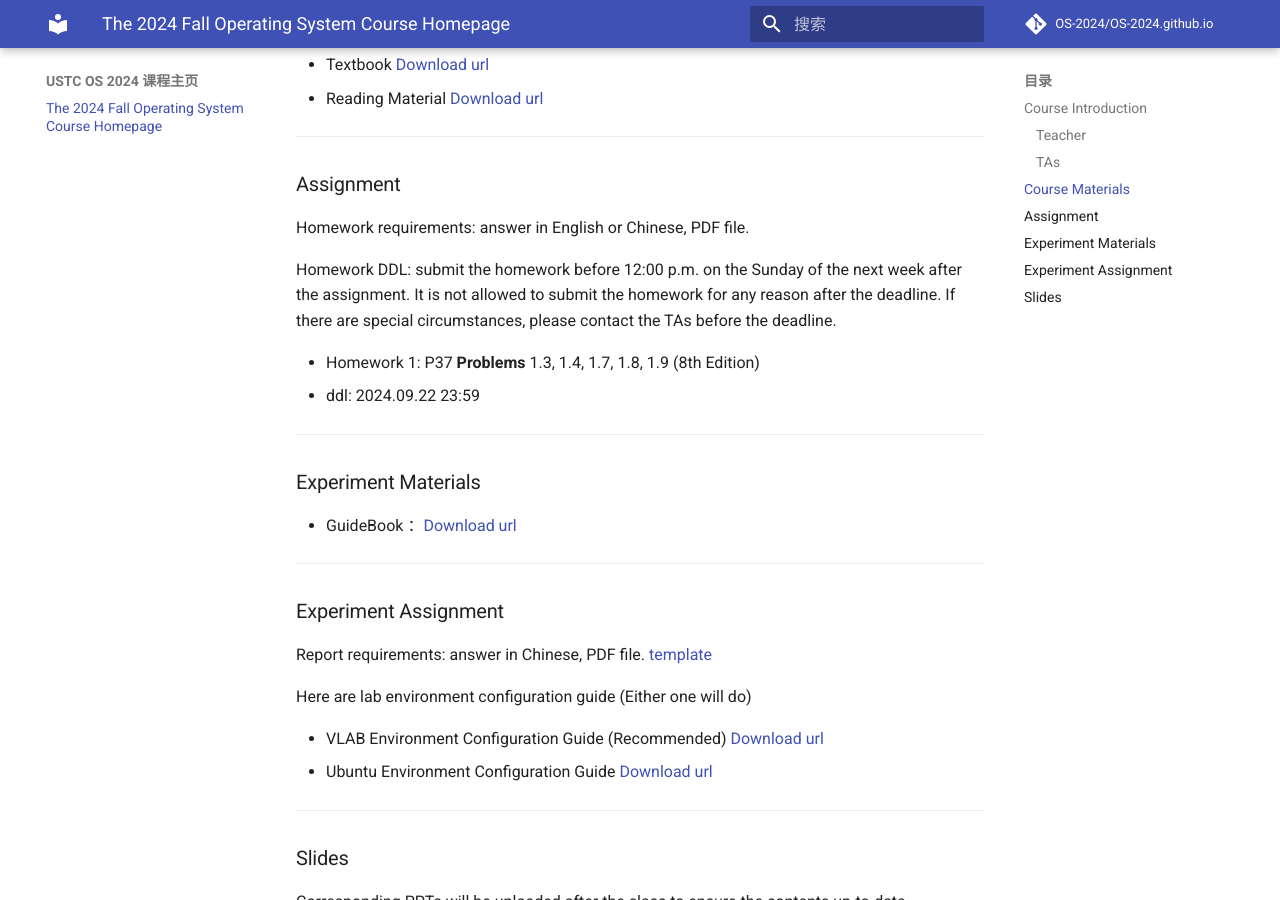
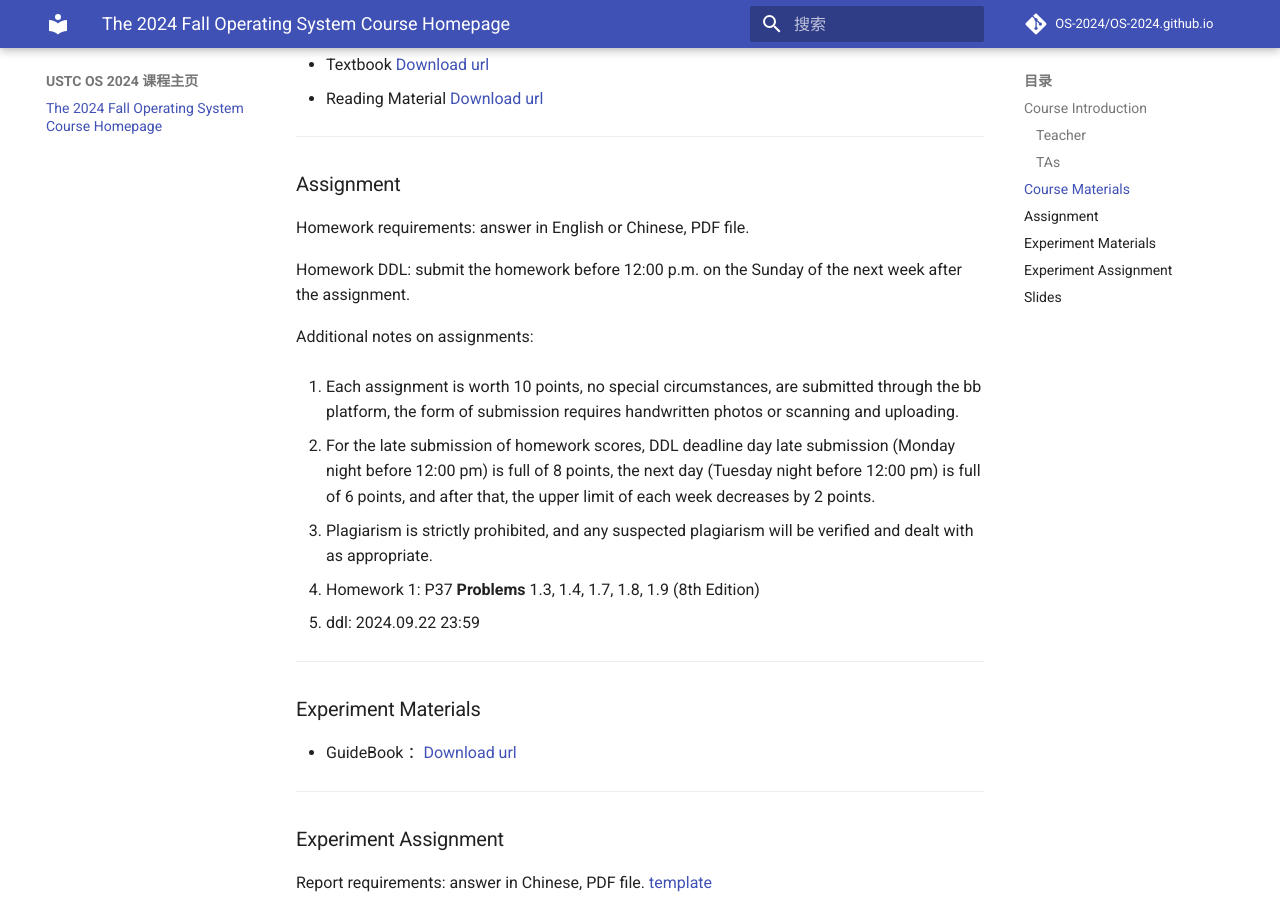
Before and after one commit to OS-2024/OS-2024.github.io, an MkDocs documentation site: the page built from docs/index.md, in a window 1280 px wide and 900 px high, scrolled down 895 px. Built offline with MkDocs 1.6.1 and Material for MkDocs 9.7.7, drawn with Linux system fonts in a browser that asks for light colours; comment, search, counter and statistics services are not loaded.

Commit message:
update hw

```diff
--- a/docs/index.md
+++ b/docs/index.md
@@ -41,7 +41,15 @@ If you have any questions and suggestions about the course, experiments and teac
 
 Homework requirements: answer in English or Chinese, PDF file.
 
-Homework DDL: submit the homework before 12:00 p.m. on the Sunday of the next week after the assignment. It is not allowed to submit the homework for any reason after the deadline. If there are special circumstances, please contact the TAs before the deadline.
+Homework DDL: submit the homework before 12:00 p.m. on the Sunday of the next week after the assignment.
+
+Additional notes on assignments:
+
+1. Each assignment is worth 10 points, no special circumstances, are submitted through the bb platform, the form of submission requires handwritten photos or scanning and uploading.
+
+2. For the late submission of homework scores, DDL deadline day late submission (Monday night before 12:00 pm) is full of 8 points, the next day (Tuesday night before 12:00 pm) is full of 6 points, and after that, the upper limit of each week decreases by 2 points.
+
+3. Plagiarism is strictly prohibited, and any suspected plagiarism will be verified and dealt with as appropriate.
 
 * Homework  1: P37 **Problems** 1.3, 1.4, 1.7, 1.8, 1.9 (8th Edition)
   * ddl: 2024.09.22 23:59
```
